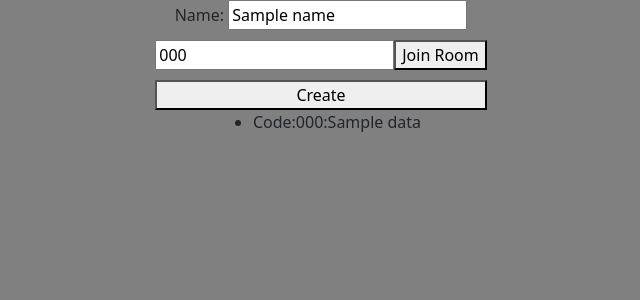
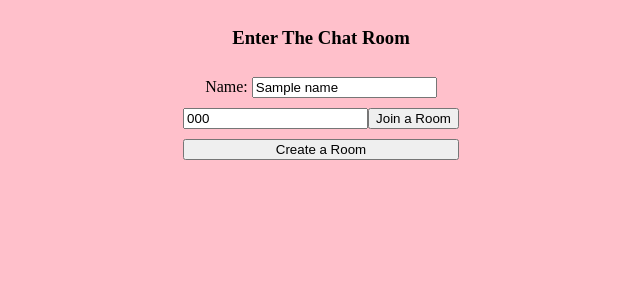
Before and after one commit to DanilaMasters/Flask-Real-Time-Chat, a Flask app: template app/chat/templates/home.html in a window 1280 px wide. Shown: the top 300 px of the page, without its empty margins (319-959 px from the left). Run offline with Flask 3, Linux system fonts and the light colour scheme; the template is opened without the code that fills it: most values are stand-ins (such as "Sample title", 1, 10 or a date in 2020); some libraries are stand-ins or nearby versions.

Commit message:
final project

```diff
--- a/app/chat/static/css/style.css
+++ b/app/chat/static/css/style.css
@@ -1,5 +1,5 @@
 body {
-    background-color: gray;
+    background: pink;
 }
 
 .content {
@@ -8,7 +8,7 @@ body {
     justify-content: center;
   }
 
-.form {
+  .buttons {
     display: flex;
     flex-direction: column;
     align-items: center;
@@ -26,14 +26,48 @@ body {
     width: 100%;
   }
 
-.error {
+  .message-box {
+    border-color: black;
+    border-width: 2px;
+    border-style: solid;
+    border-radius: 10px;
+    background-color: whitesmoke;
+    height: 80vh;
+    display: flex;
+    flex-direction: column;
+    width: 80vw;
+    align-items: stretch;
+  }
+
+  .messages {
+    overflow-y: scroll;
+    flex: 1;
+    width: 100%;
+  }
+
+  .inputs {
+    padding: 10px;
+    display: flex;
+  }
+
+  h2 {
+    text-align: center;
+  }
+
+  #message {
+    flex: 1;
+  }
+
+  .text {
     display: flex;
     flex-direction: row;
-    justify-content: center;
-    color: red;
+    align-items: center;
+    justify-content: space-between;
+    padding-left: 10px;
+    padding-right: 10px;
   }
 
-.rooms {
-    display: flex;
-    justify-content: center;
+  .muted {
+    font-size: 10px;
+    color: darkgray;
   }
--- a/app/chat/templates/base.html
+++ b/app/chat/templates/base.html
@@ -1,39 +1,19 @@
-<!doctype html>
+<!DOCTYPE html>
 <html lang="en">
   <head>
-    <!-- Required meta tags -->
-    <meta charset="utf-8">
-    <meta name="viewport" content="width=device-width, initial-scale=1">
-
-    <!-- Bootstrap CSS -->
-    <link href="https://cdn.jsdelivr.net/npm/bootstrap@5.0.2/dist/css/bootstrap.min.css" rel="stylesheet" integrity="sha384-EVSTQN3/azprG1Anm3QDgpJLIm9Nao0Yz1ztcQTwFspd3yD65VohhpuuCOmLASjC" crossorigin="anonymous">
-
-    <script src="https://cdnjs.cloudflare.com/ajax/libs/socket.io/4.0.1/socket.io.js" integrity="sha512-q/dWJ3kcmjBLU4Qc47E4A9kTB4m3wuTY7vkFJDTZKjTs8jhyGQnaUrxa0Ytd0ssMZhbNua9hE+E7Qv1j+DyZwA==" crossorigin="anonymous"></script>
-
-    <link rel="stylesheet" href="{{ url_for('static', filename='css/style.css') }}">
-
-    <title>{% block title %}{% endblock %}</title>
+    <meta charset="UTF-8" />
+    <title>Chat App</title>
+    <link
+      rel="stylesheet"
+      href="{{url_for('static', filename='css/style.css')}}"
+    />
+    <script
+      src="https://cdnjs.cloudflare.com/ajax/libs/socket.io/4.0.1/socket.io.js"
+      integrity="sha512-q/dWJ3kcmjBLU4Qc47E4A9kTB4m3wuTY7vkFJDTZKjTs8jhyGQnaUrxa0Ytd0ssMZhbNua9hE+E7Qv1j+DyZwA=="
+      crossorigin="anonymous"
+    ></script>
   </head>
   <body>
-    <div class="error">
-      {% if error %}
-        {{error}}
-      {% endif %}
-    </div>
-
-    <div class="content">
-      {% block content %}
-      {% endblock content %}
-    </div>
-    <!-- Optional JavaScript; choose one of the two! -->
-
-    <!-- Option 1: Bootstrap Bundle with Popper -->
-    <script src="https://cdn.jsdelivr.net/npm/bootstrap@5.0.2/dist/js/bootstrap.bundle.min.js" integrity="sha384-MrcW6ZMFYlzcLA8Nl+NtUVF0sA7MsXsP1UyJoMp4YLEuNSfAP+JcXn/tWtIaxVXM" crossorigin="anonymous"></script>
-
-    <!-- Option 2: Separate Popper and Bootstrap JS -->
-    <!--
-    <script src="https://cdn.jsdelivr.net/npm/@popperjs/core@2.9.2/dist/umd/popper.min.js" integrity="sha384-IQsoLXl5PILFhosVNubq5LC7Qb9DXgDA9i+tQ8Zj3iwWAwPtgFTxbJ8NT4GN1R8p" crossorigin="anonymous"></script>
-    <script src="https://cdn.jsdelivr.net/npm/bootstrap@5.0.2/dist/js/bootstrap.min.js" integrity="sha384-cVKIPhGWiC2Al4u+LWgxfKTRIcfu0JTxR+EQDz/bgldoEyl4H0zUF0QKbrJ0EcQF" crossorigin="anonymous"></script>
-    -->
+    <div class="content">{% block content %} {% endblock %}</div>
   </body>
 </html>
--- a/app/chat/templates/home.html
+++ b/app/chat/templates/home.html
@@ -1,30 +1,24 @@
-{% extends 'base.html' %}
-
-{% block title %}
-    Home Page
-{% endblock title %}
-
-{% block content %}
-    <div class="flex flex-row">
-        <form method="post" class="form">
-            <div class="flex flex-column">
-                <label for="">Name:</label>
-                <input type="text" name="name" placeholder="Username" value="{{name}}">
-            </div>
-            <div class="join">
-                <input type="text" name="code" placeholder="Room Code" value="{{code}}">
-                <button type="submit">Join Room</button>
-            </div>
-            <button type="submit" name="create" class="create-btn">Create</button>
-        </form>
-        <div class="rooms">
-            <ul>
-                {% for code, data in rooms.items() %}
-                    <li>
-                        <p>Code:{{code}}:{{data}}</p>
-                    </li>
-                {% endfor %}
-            </ul>
-        </div>
-    </div>
-{% endblock content %}
+{% extends 'base.html' %} {% block content %}
+<form method="post" class="buttons">
+  <h3>Enter The Chat Room</h3>
+  <div>
+    <label>Name:</label>
+    <input
+      type="text"
+      placeholder="Pick a name!"
+      name="name"
+      value="{{name}}"
+    />
+  </div>
+  <div class="join">
+    <input type="text" placeholder="Room Code" name="code" value="{{code}}" />
+    <button type="submit" name="join">Join a Room</button>
+  </div>
+  <button type="submit" name="create" class="create-btn">Create a Room</button>
+  {% if error %}
+  <ul>
+    <li>{{error}}</li>
+  </ul>
+  {% endif %}
+</form>
+{% endblock %}
```
Also changed, not shown: app/chat/templates/room.html (+48 -17 lines), app/chat/views.py (+12 -0 lines). Lines whose indentation alone changed are shown as unchanged.
